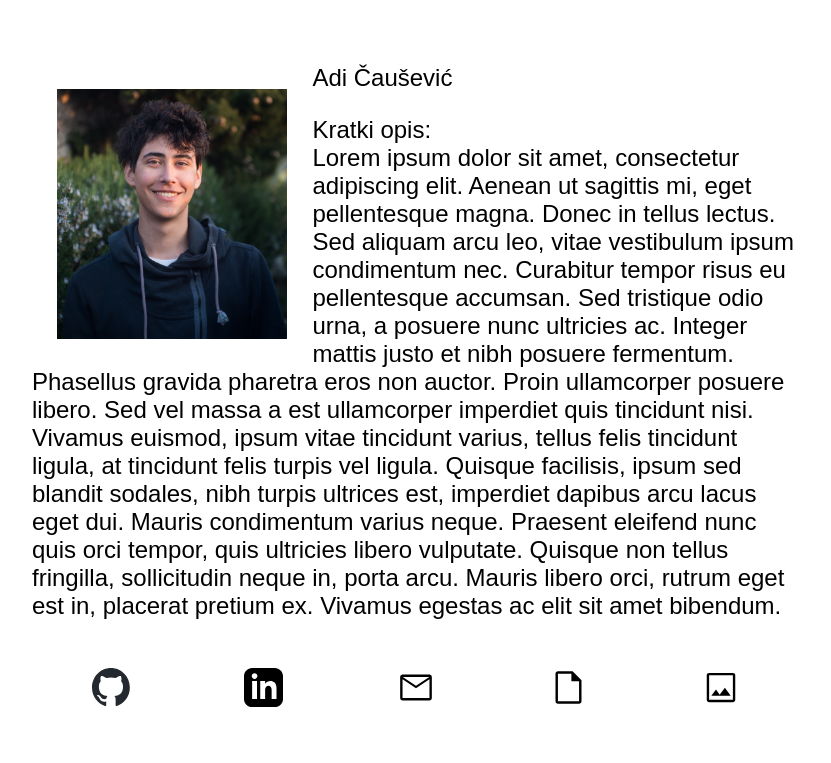
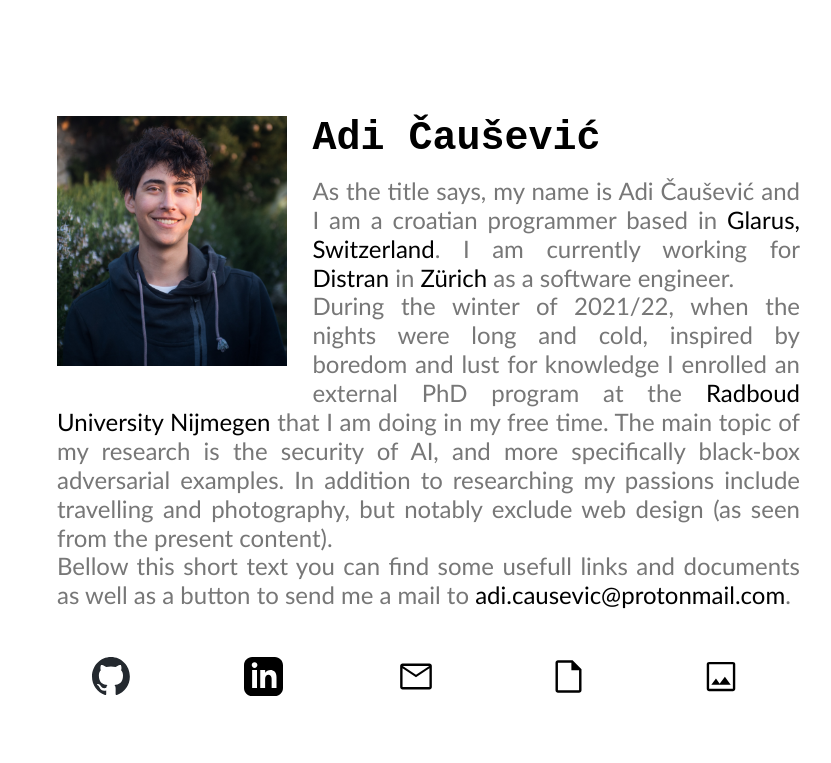
Before and after one commit to ChocolateChipKookie/ChocolateChipKookie.github.io, a plain HTML site: page index.html in a window 1280 px wide. Shown: the whole page, without its empty margins (224-1055 px from the left). Drawn offline with Linux system fonts and the light colour scheme.

Commit message:
Finished

```diff
--- a/style.css
+++ b/index.css
@@ -1,3 +1,7 @@
+a {
+    all: unset;
+}
+
 .container {
     font-family: arial;
     font-size: 24px;
@@ -7,7 +11,7 @@
     position: absolute;
 }
 
-.child {
+.centered-container {
     width: 60%;
     height: fit-content;
     position: fixed; /*Can also be `fixed`*/
@@ -17,8 +21,48 @@
     bottom: 0;
     margin: auto;
     /*Solves a problem in which the content is being cut when the div is smaller than its' wrapper:*/
-    max-width: 100%;
+    max-width: 875px;
     max-height: 100%;
+}
+
+.portrait-image{
+    width: 30%;
+    float: left;
+    margin: 25px;
+}
+
+.content-text {
+    font-family: 'Courier New', Courier, monospace;
+    text-align: justify;
+    padding: 0;
+}
+
+.title-text{
+    font-weight: bold;
+    font-size: 40px;
+    padding-top: 25px;
+}
+
+.description-text {
+    font-family: 'Trebuchet MS', 'Lucida Sans Unicode', 'Lucida Grande', 'Lucida Sans', Arial, sans-serif;
+    padding-left: 25px;
+    margin-top: -25px;
+    color: #777;
+}
+
+.description-text > a {
+    color: black;
+    transition: .5s ease;
+}
+
+.description-text > a:hover {
+    cursor: pointer;
+    color: #AAA;
+}
+
+.content-container{
+    display: float;
+    height: auto;
 }
 
 .link-container{
@@ -30,10 +74,8 @@
 
 .link-entry {
     display: grid;
-    background-color: white;
     font-size: 20px;
     font-weight: bold;
-    font-family: monospace;
 }
 
 .link-entry > a {
@@ -44,6 +86,7 @@
     padding: 10%;
     grid-area: 1 / 1;
     cursor: pointer;
+    font-family: 'Courier New', Courier, monospace;
 }
 
 .link-icon-container {
@@ -51,7 +94,6 @@
     text-align: center;
     color: transparent;
     transition: .5s ease;
-
 }
 
 .link-icon-container:hover {
@@ -66,9 +108,5 @@
     display: flex;
     align-items: flex-end;
     justify-content: center;
-    background: radial-gradient(#E8E8E8 20%, transparent 60%);
+    background: radial-gradient(#f4f4f4 20%, transparent 60%);
 }
-
-a {
-    all: unset;
-}
--- a/index.html
+++ b/index.html
@@ -2,21 +2,28 @@
 <html>
     <head>
         <!--Style-->
-        <link rel="stylesheet" href="./style.css">
+        <link rel="stylesheet" href="./index.css">
     </head>
     <body>
         <div class="container">
-            <div class="child">
-                <div style="display: float; height: auto; float: top;">
-                    <img src="./portrait.jpg" style="width: 30%; float: left; margin: 25px;"/>
-                    <div style="height: fit-content;">
-                        <p>
+            <div class="centered-container">
+                <div class="content-container">
+                    <img src="./portrait.jpg" class="portrait-image"/>
+                    <div class="content-text">
+                        <p class="title-text">
                             Adi Čaušević
                         </p>
-                        <p>
-                            Kratki opis:
-                        </br>
-                            Lorem ipsum dolor sit amet, consectetur adipiscing elit. Aenean ut sagittis mi, eget pellentesque magna. Donec in tellus lectus. Sed aliquam arcu leo, vitae vestibulum ipsum condimentum nec. Curabitur tempor risus eu pellentesque accumsan. Sed tristique odio urna, a posuere nunc ultricies ac. Integer mattis justo et nibh posuere fermentum. Phasellus gravida pharetra eros non auctor. Proin ullamcorper posuere libero. Sed vel massa a est ullamcorper imperdiet quis tincidunt nisi. Vivamus euismod, ipsum vitae tincidunt varius, tellus felis tincidunt ligula, at tincidunt felis turpis vel ligula. Quisque facilisis, ipsum sed blandit sodales, nibh turpis ultrices est, imperdiet dapibus arcu lacus eget dui. Mauris condimentum varius neque. Praesent eleifend nunc quis orci tempor, quis ultricies libero vulputate. Quisque non tellus fringilla, sollicitudin neque in, porta arcu. Mauris libero orci, rutrum eget est in, placerat pretium ex. Vivamus egestas ac elit sit amet bibendum.
+                        <p class="description-text">
+                            As the title says, my name is Adi Čaušević and I am a croatian programmer based in <a href="https://en.wikipedia.org/wiki/Glarus">Glarus, Switzerland</a>. I am currently working for <a href="https://distran.swiss/en/home/">Distran</a> in  <a href="https://en.wikipedia.org/wiki/Z%C3%BCrich">Zürich</a> as a software engineer.
+                        </p>
+                        <p class="description-text">
+
+                            During the winter of 2021/22, when the nights were long and cold, inspired by boredom and lust for knowledge I enrolled an external PhD program at the <a href="https://en.wikipedia.org/wiki/Radboud_University_Nijmegen">Radboud University Nijmegen</a> that I am doing in my free time.
+                            The main topic of my research is the security of AI, and more specifically black-box adversarial examples.
+                            In addition to researching my passions include travelling and photography, but notably exclude web design (as seen from the present content).
+                        </p>
+                        <p class="description-text">
+                            Bellow this short text you can find some usefull links and documents as well as a button to send me a mail to <a href="mailto:adi.causevic@protonmail.com">adi.causevic@protonmail.com</a>.
                         </p>
                     </div>
                 </div>
```
